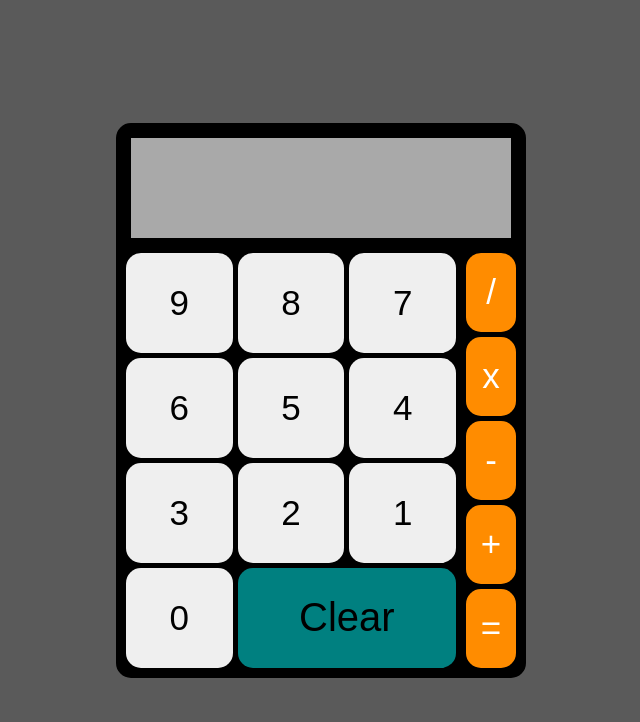
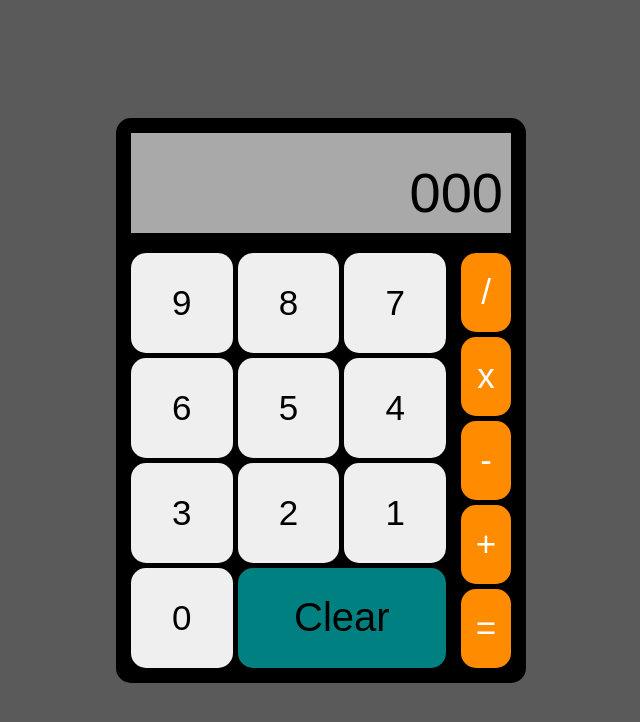
Before and after one commit to Gremke/calculator, a plain HTML site: page index.html in a window 1280 px wide. Shown: the whole page, without its empty margins (319-959 px from the left). Drawn offline with Linux system fonts and the light colour scheme.

Commit message:
css display and buttons

```diff
--- a/index.html
+++ b/index.html
@@ -9,7 +9,7 @@
 </head>
 <body>
   <div id="container">
-    <div id="display"></div>
+    <div id="display"><div>000</div></div>
     <div id="button-container">
       <div id="numbers">
         <button>9</button>
--- a/styles.css
+++ b/styles.css
@@ -18,17 +18,26 @@ body {
 }
 
 #display {
+  position: relative;
+  width: auto;
+  height: 100px;
   border: 10px solid black;
   background-color: darkgrey;
-  width: auto;
-  height: 100px;
+  color: black;
+}
+#display > div {
+  font: 3.5rem "Fira Sans", sans-serif;
+  position: absolute;
+  bottom: 0;
+  right: 0;
+  margin: 8px;
 }
 
 #button-container {
   background-color: black;
   display: flex;
-  padding: 5px;
-  gap: 10px;
+  padding: 10px;
+  gap: 15px;
 }
 
 #numbers {
```
